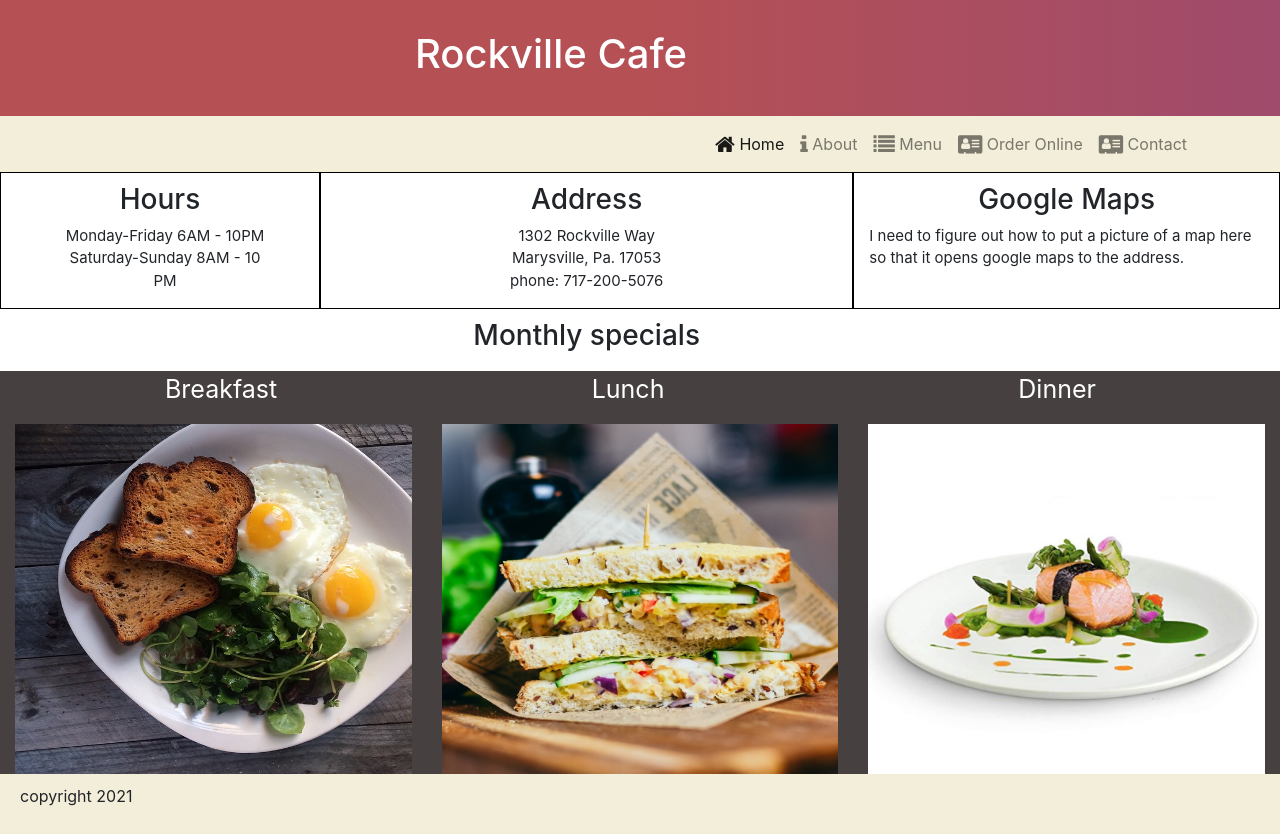
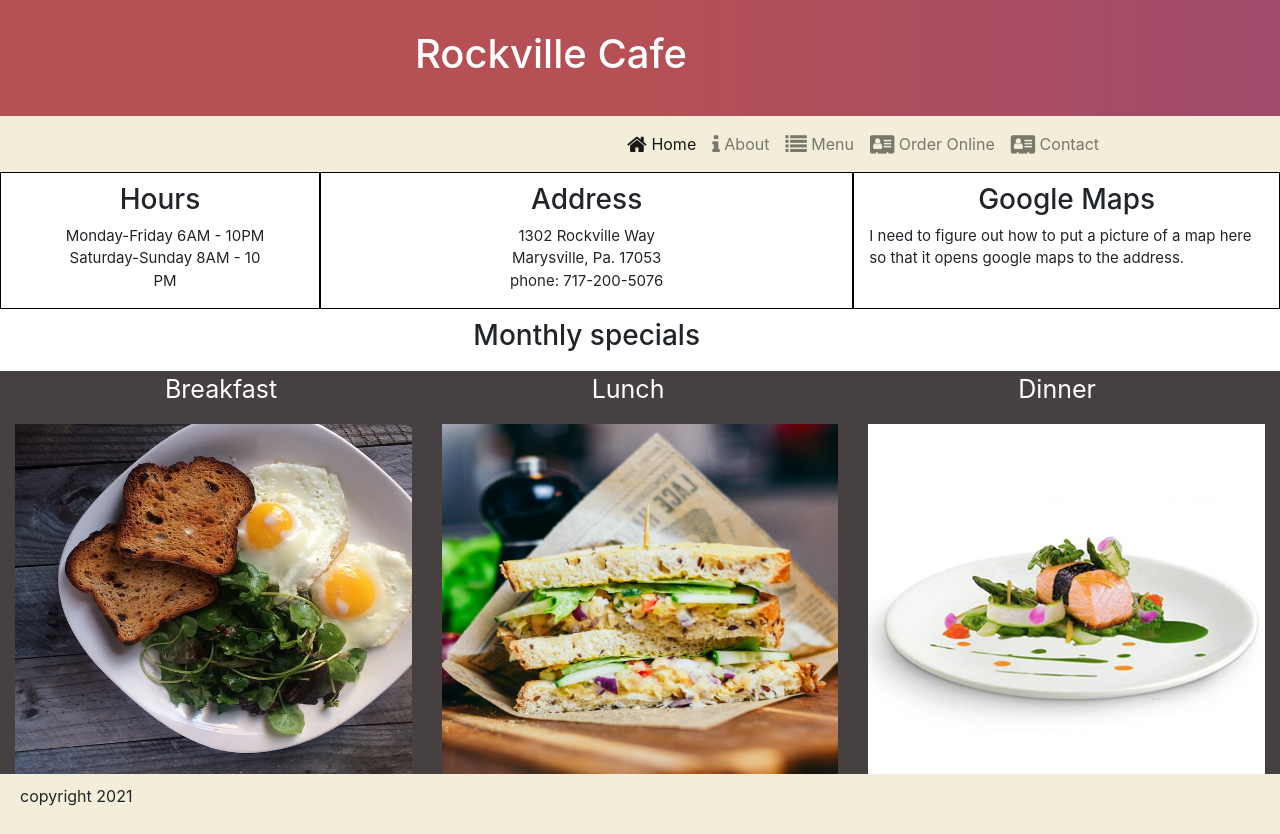
Before and after one commit to roylowe/rockville-cafe, a website: page index.html in a window 1280 px wide. Drawn offline with nearby package versions, Linux system fonts and the light colour scheme.

Commit message:
fixed nabar alignment

```diff
--- a/css/styles.scss
+++ b/css/styles.scss
@@ -19,6 +19,11 @@ $info-box-font-size: 15px;
 .navbar {
     background-color: $nav-backgroundcolor;
 
+}
+
+.navbar-nav{
+
+    padding-right: 142px;
 }
 
 .nav-link{
--- a/index.html
+++ b/index.html
@@ -30,8 +30,8 @@
         </div>
 
     </header>
-    <nav class="navbar navbar-expand-sm navbar-light   sticky-top">
-        <div class="container">
+    <nav class="navbar navbar-expand-sm navbar-light sticky-top">
+        <div class="container-fluid">
             <button class="navbar-toggler" type="button" data-toggle="collapse" data-target="#cafe-navbar">
             <span class="navbar-toggler-icon"></span>
             </button>
```
Also changed, not shown: aboutus.html (+1 -1 lines), contactus.html (+1 -1 lines), css/styles.css.
